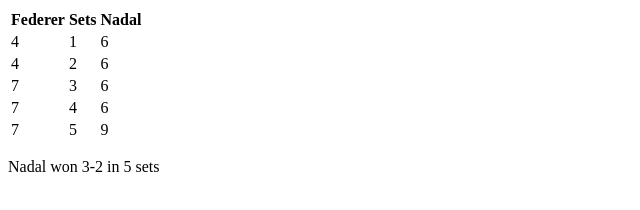
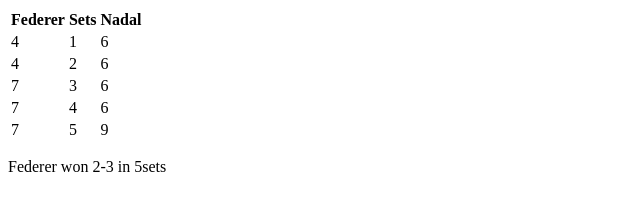
Before and after one commit to ClassicConor/UoKCSYear1ExamNotes2024, a plain HTML site: page Databases/Databases 2021 Paper/index.html in a window 1280 px wide. Shown: the full height of the page, 0-640 px from the left. Drawn offline with Linux system fonts and the light colour scheme.

Commit message:
Finished all Database past papers

```diff
--- a/Databases/Databases 2021 Paper/index.html
+++ b/Databases/Databases 2021 Paper/index.html
@@ -42,30 +42,37 @@
 
     <script>
         function printResult() {
-            let federerScore = 0;
-            let nadalScore = 0;
+            let p1ScoreCount = 0;
+            let p2ScoreCount = 0;
 
-            // Loop through each set and update scores
-            for (let i = 1; i <= 5; i++) {
-                let federerSetScore = parseInt(document.getElementById('set' + i).getElementsByTagName('td')[0].textContent);
-                let nadalSetScore = parseInt(document.getElementById('set' + i).getElementsByTagName('td')[2].textContent);
+            let tableLength = document.getElementsByTagName("table")[0].rows.length;
+            console.log(tableLength);
 
-                if (federerSetScore > nadalSetScore) {
-                    federerScore++;
+            for (let i = 1; i < tableLength; i++) {
+                let p1Score = parseInt(document.getElementById("set" + i).getElementsByTagName("td")[0].textContent);
+                let p2Score = parseInt(document.getElementById("set" + i).getElementsByTagName("td")[2].textContent);
+
+                if (p1Score > p2Score) {
+                    p1ScoreCount += 1;
                 } else {
-                    nadalScore++;
+                    p2ScoreCount += 1;
                 }
             }
 
-            let winningPlayer = (federerScore > nadalScore) ? 'Federer' : 'Nadal';
-            let scoreInSets = Math.max(federerScore, nadalScore) + '-' + Math.min(federerScore, nadalScore);
-            let totalSets = federerScore + nadalScore;
+            let resultHTML = document.getElementById("result");
+            let p1Name = document.getElementById("players").getElementsByTagName("th")[0].textContent;
+            let p2Name = document.getElementById("players").getElementsByTagName("th")[2].textContent;
 
-            let resultString = winningPlayer + ' won ' + scoreInSets + ' in ' + totalSets + ' sets';
-            document.getElementById('result').textContent = resultString;
+            if (p1ScoreCount > p2ScoreCount) {
+                resultHTML.innerHTML = p1Name + " won " + p1ScoreCount + "-" + p2ScoreCount + " in " + (tableLength - 1) + "sets";
+            } else {
+                resultHTML.textContent = p1Name + " won " + p1ScoreCount + "-" + p2ScoreCount + " in " + (tableLength - 1) + "sets";
+                console.log("yeah")
+            }
         }
 
         window.onload = printResult;
+
     </script>
 </body>
 
```
Also changed, not shown: 2 other files.
